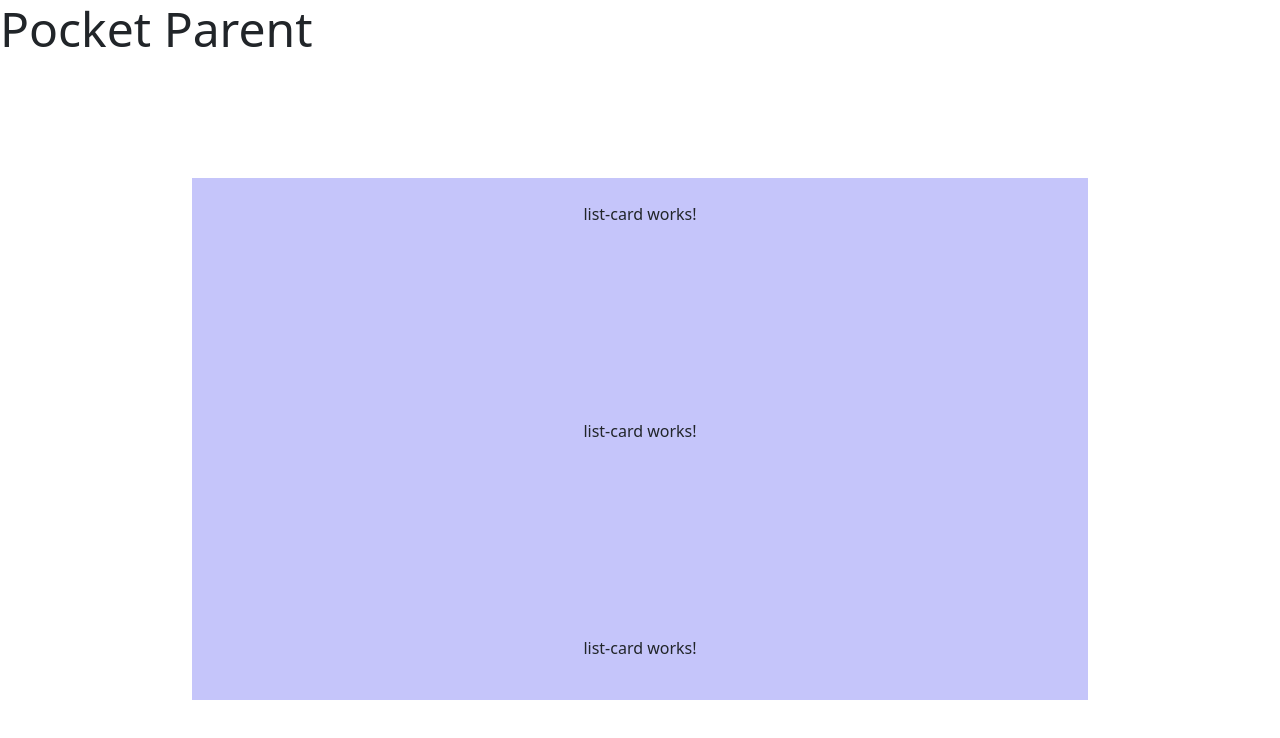
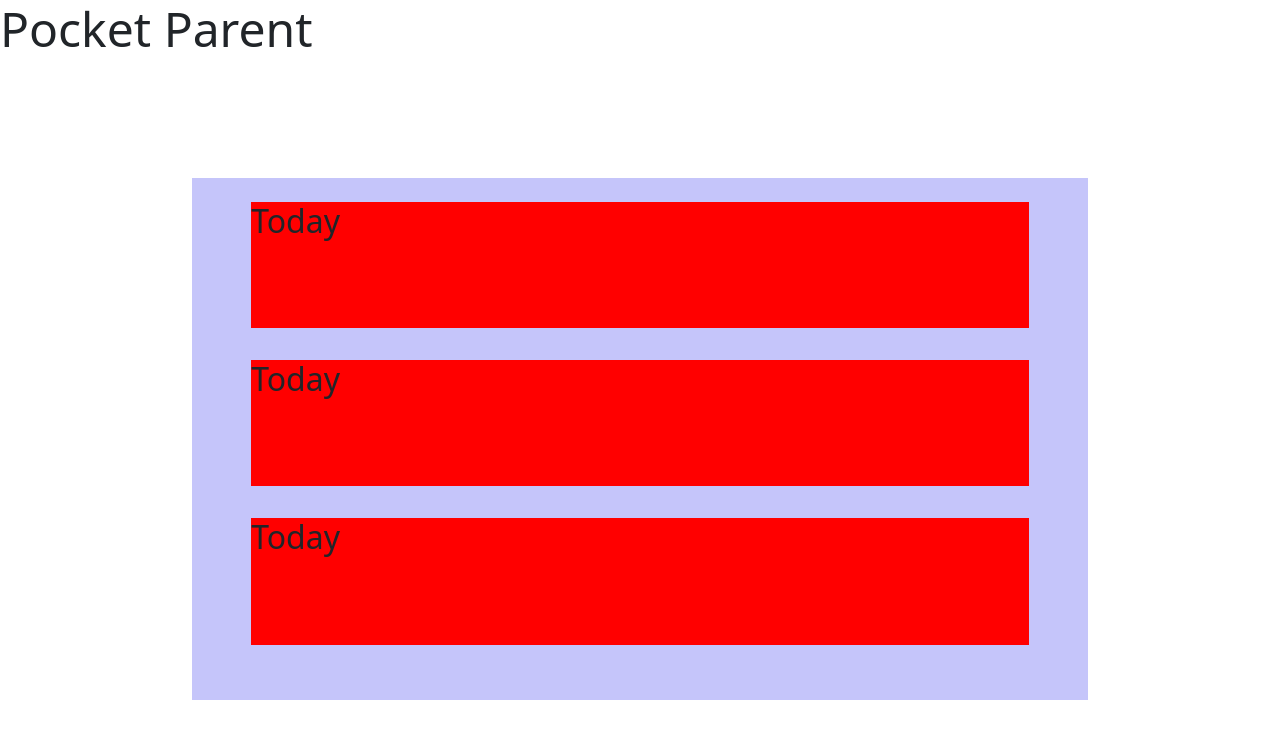
Before and after one commit to SheynaLew/pocket-parent, an Angular app: page / in a window 1280 px wide. Shown: the top 738 px of the page. Built offline with nearby package versions, Linux system fonts and the light colour scheme.

Commit message:
starting to add details to list cards

```diff
--- a/src/app/app.component.css
+++ b/src/app/app.component.css
@@ -11,10 +11,18 @@ main{
 .container {
     display: flex;
     flex-direction: column;
-    justify-content: space-between;
+    justify-content: center;
     align-items: center;
     height: 70%;
     width: 70%;
+    margin: auto;
     padding: 1.5rem 1rem;
     background-color: rgb(197, 197, 250);
 }
+
+list-card {
+    display: flex;
+    justify-content: center;
+    height: 100%;
+    width: 100%;
+}
--- a/src/app/list-card/list-card.component.css
+++ b/src/app/list-card/list-card.component.css
@@ -0,0 +1,5 @@
+.list-card-container {
+    background-color: red;
+    height: 80%;
+    width: 90%;
+}
--- a/src/app/list-card/list-card.component.html
+++ b/src/app/list-card/list-card.component.html
@@ -1 +1,3 @@
-<p>list-card works!</p>
+<div class="list-card-container">
+    <h2 class="list-card-title h2">Today</h2>
+</div>
--- a/src/app/list-card/list-card.component.ts
+++ b/src/app/list-card/list-card.component.ts
@@ -8,8 +8,10 @@ import { Component, OnInit } from '@angular/core';
 export class ListCardComponent implements OnInit {
 
   constructor() { }
+  listCardTitles = ["Today", "Tomorrow", "Later"];
 
   ngOnInit(): void {
   }
 
+
 }
```
